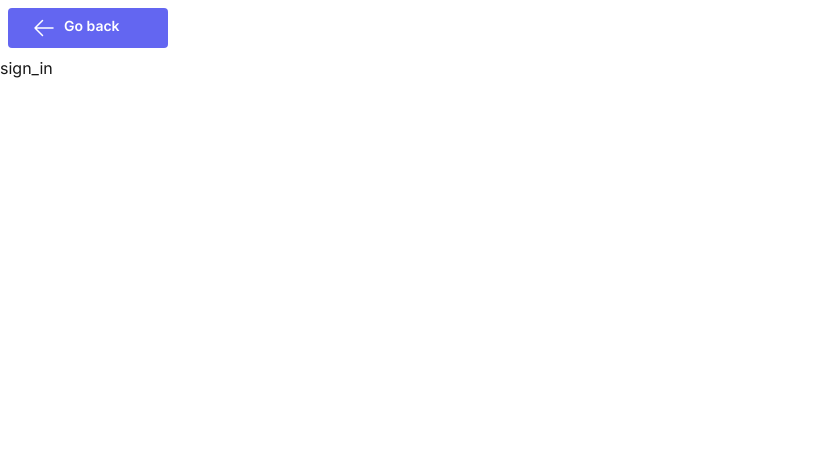
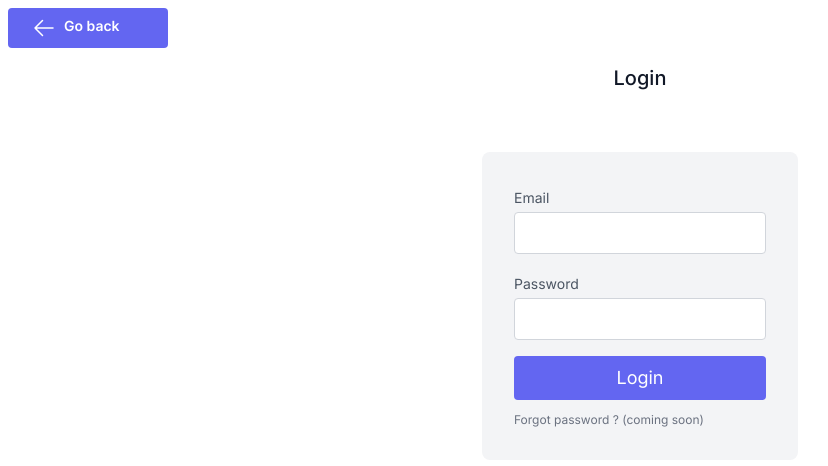
Before and after one commit to Xerrex/rmw-frontend, a Next.js app: page /auth/sign_in in a window 1280 px wide. Shown: the top 466 px of the page, without its empty margins (0-828 px from the left). Built offline with nearby package versions, Linux system fonts and the light colour scheme.

Commit message:
Add Login & sign up pages

```diff
--- a/app/auth/sign_in/page.tsx
+++ b/app/auth/sign_in/page.tsx
@@ -2,7 +2,26 @@ import React from 'react'
 
 function SignIn() {
   return (
-    <div>sign_in</div>
+    <div className="py-2 px-2 flex flex-col">
+      <h1 className="text-gray-900 text-xl font-medium title-font mb-5 mx-auto">Login</h1>
+
+      <div className="flex flex-col justify-center bg-gray-100 rounded-lg p-8 w-1/4 mx-auto mt-10">
+          <div className="relative mb-4">
+            <label htmlFor="email" className="leading-7 text-sm text-gray-600">Email</label>
+              <input type="email" id="email" name="email" className="w-full bg-white rounded border border-gray-300
+              focus:border-indigo-500 focus:ring-2 focus:ring-indigo-200 text-base outline-none text-gray-700 py-1 px-3
+              leading-8 transition-colors duration-200 ease-in-out"/>
+          </div>
+          <div className="relative mb-4">
+            <label htmlFor="password" className="leading-7 text-sm text-gray-600">Password</label>
+            <input type="password" id="password" name="password" className="w-full bg-white rounded border border-gray-300
+            focus:border-indigo-500 focus:ring-2 focus:ring-indigo-200 text-base outline-none text-gray-700 py-1 px-3
+            leading-8 transition-colors duration-200 ease-in-out"/>
+          </div>
+          <button className="text-white bg-indigo-500 border-0 py-2 px-8 focus:outline-none hover:bg-indigo-600 rounded text-lg">Login</button>
+          <p className="text-xs text-gray-500 mt-3">Forgot password ? (coming soon)</p>
+        </div>
+    </div>
   )
 }
 
--- a/app/auth/sign_up/page.tsx
+++ b/app/auth/sign_up/page.tsx
@@ -1,8 +1,26 @@
-import React from 'react'
+import React from 'react';
 
 function SignUp() {
   return (
-    <div>sign_in</div>
+    <div className="py-2 px-2 flex flex-col">
+      <h1 className="text-gray-900 text-xl font-medium title-font mb-5 mx-auto">Sign up</h1>
+
+      <div className="flex flex-col justify-center bg-gray-100 rounded-lg p-8 w-1/4 mx-auto mt-10">
+          <div className="relative mb-4">
+            <label htmlFor="email" className="leading-7 text-sm text-gray-600">Email</label>
+              <input type="email" id="email" name="email" className="w-full bg-white rounded border border-gray-300
+              focus:border-indigo-500 focus:ring-2 focus:ring-indigo-200 text-base outline-none text-gray-700 py-1 px-3
+              leading-8 transition-colors duration-200 ease-in-out"/>
+          </div>
+          <div className="relative mb-4">
+            <label htmlFor="password" className="leading-7 text-sm text-gray-600">Password</label>
+            <input type="password" id="password" name="password" className="w-full bg-white rounded border border-gray-300
+            focus:border-indigo-500 focus:ring-2 focus:ring-indigo-200 text-base outline-none text-gray-700 py-1 px-3
+            leading-8 transition-colors duration-200 ease-in-out"/>
+          </div>
+          <button className="text-white bg-indigo-500 border-0 py-2 px-8 focus:outline-none hover:bg-indigo-600 rounded text-lg">Sign up</button>
+        </div>
+    </div>
   )
 }
 
```
